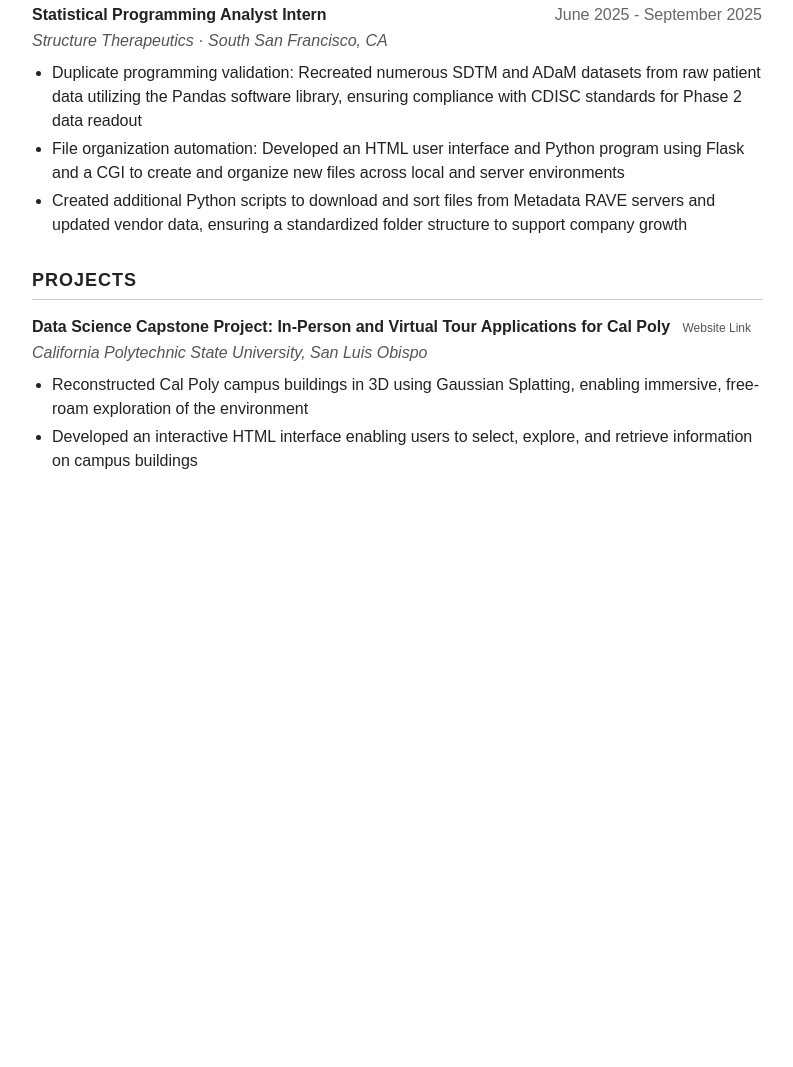
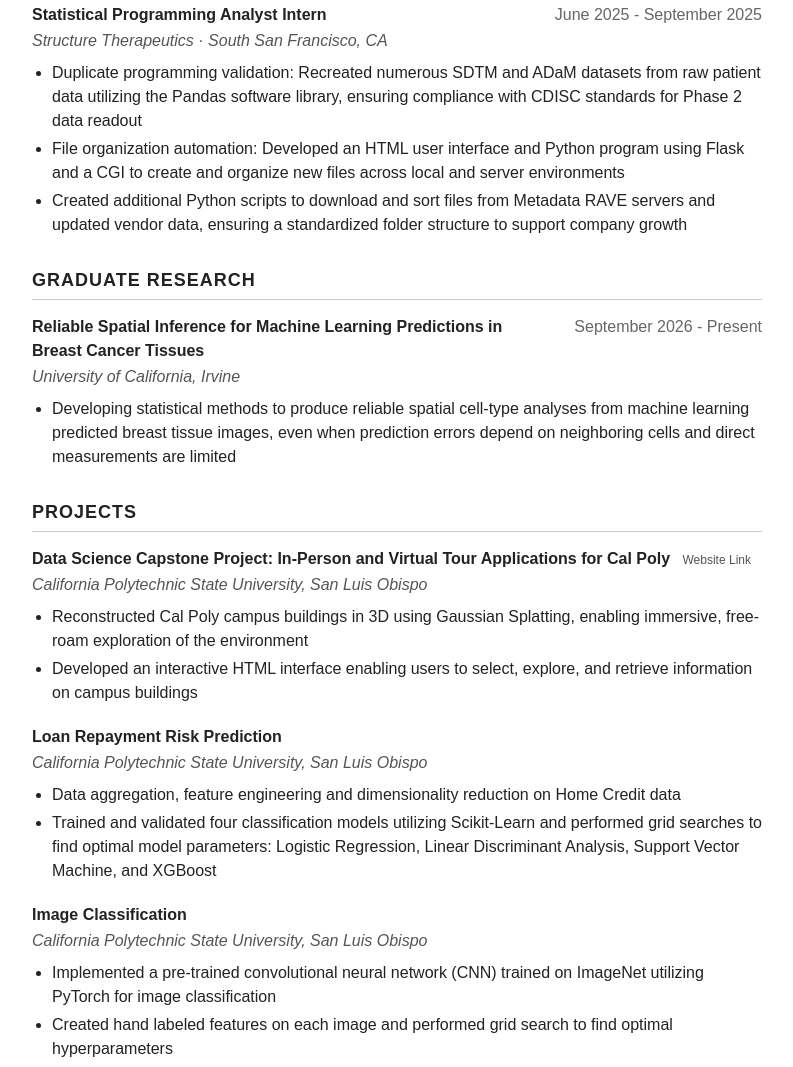
Before and after one commit to mkeitz/mkeitz.github.io, a plain HTML site: page index.html in a window 1280 px wide. Shown: the part 1039-2106 px from the top of the page, without its empty margins (243-1036 px from the left). Drawn offline with Linux system fonts and the light colour scheme.

Commit message:
Add graduate research

```diff
--- a/index.html
+++ b/index.html
@@ -303,6 +303,33 @@
     </section>
 
 
+
+
+
+    <!-- ==================== Research ==================== -->
+
+    <section>
+      <h2>Graduate Research</h2>
+
+      <div class="entry">
+        <div class="entry-header">
+          <div class="entry-title">Reliable Spatial Inference for Machine Learning Predictions in Breast Cancer Tissues</div>
+          <div class="entry-date">September 2026 - Present</div>
+        </div>
+
+        <div class="entry-subtitle">
+          University of California, Irvine
+        </div>
+
+        <ul>
+          <li>Developing statistical methods to produce reliable spatial cell-type analyses from machine learning predicted breast tissue images, even when prediction errors depend on neighboring cells and direct measurements are limited</li>
+        </ul>
+      </div>
+
+    </section>
+
+
+
     <!-- ==================== RESEARCH / PROJECTS ==================== -->
 
     <section>
```
